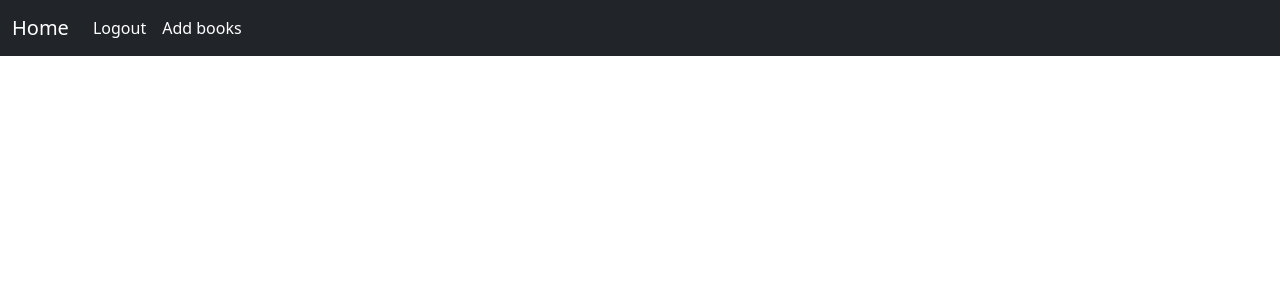
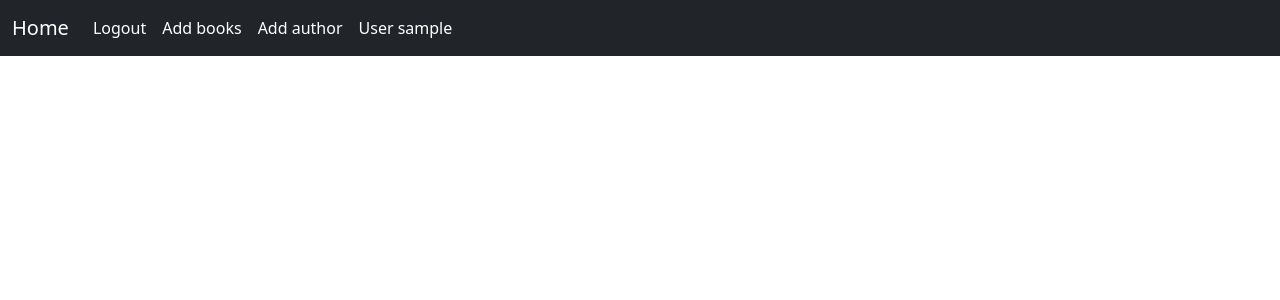
Before and after one commit to UltraViolet33/books-manager-flask, a Flask app: page / in a window 1280 px wide. Shown: the top 300 px of the page. Run offline with Flask 3, Linux system fonts and the light colour scheme; the visitor is signed in with stand-in values (Sample User, id 1); data comes from the database, SQL or seed files in the repository; data that the repository does not hold is empty; some libraries are stand-ins or nearby versions.

Commit message:
display authors names on book card

```diff
--- a/app/templates/base.html
+++ b/app/templates/base.html
@@ -14,7 +14,7 @@
 <body>
     <nav class="navbar navbar-expand-lg navbar-dark bg-dark ">
         <div class="container-fluid">
-            <a href="/home" class="navbar-brand text-white">Home</a>
+            <a href="/" class="navbar-brand text-white">Home</a>
             <button class="navbar-toggler" type="button" data-bs-toggle="collapse" data-bs-target="#navbarNav"
                 aria-controls="navbarNav" aria-expanded="false" aria-label="Toggle navigation">
                 <span class="navbar-toggler-icon"></span>
@@ -27,6 +27,12 @@
                     </li>
                     <li class="nav-item">
                         <a class="nav-link active" aria-current="page" href="/books/add">Add books</a>
+                    </li>
+                    <li class="nav-item">
+                        <a class="nav-link active" aria-current="page" href="/authors/add">Add author</a>
+                    </li>
+                    <li class="nav-item">
+                        <a class="nav-link active" aria-current="page" href="">User {{user.username}}</a>
                     </li>
                     {% else %}
                     <li class="nav-item">
--- a/app/templates/index.html
+++ b/app/templates/index.html
@@ -8,7 +8,14 @@
                 <img width=90% src={{book.image_link}} style="height:200px; width:100%;object-fit: cover;">
                 <div class="card-body">
                     <h5 class="card-title">{{book.title}}</h5>
-                    <p class="card-text"></p>
+                    {% if book.authors|length > 0 %}
+                    <h6>Auteur(s):</h6>
+                    {% for author in book.authors %}
+                    <p class="card-text">{{author.name}}</p>
+                    {% endfor %}
+                    {% else %}
+                    <p>Auteur non renseigné</p>
+                    {% endif %}
                 </div>
             </div>
         </div>;
```
